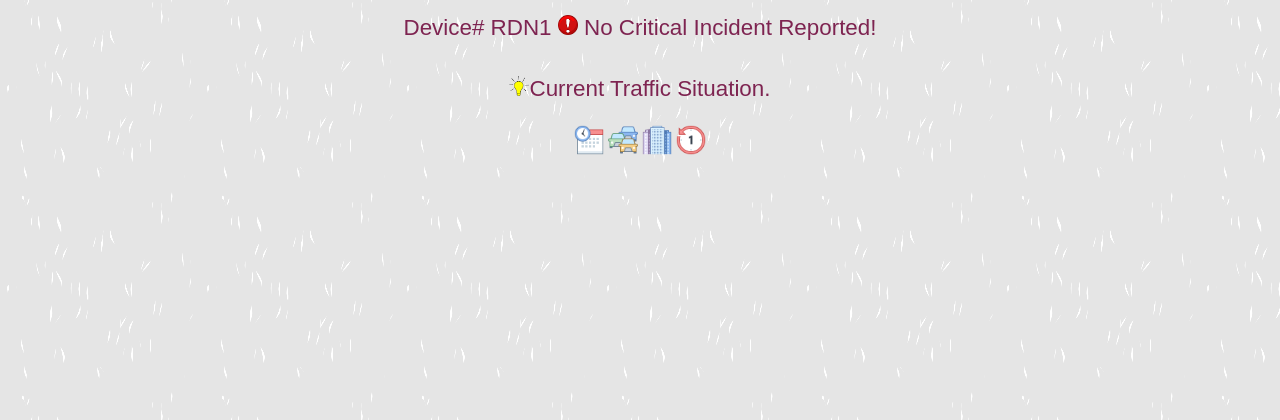
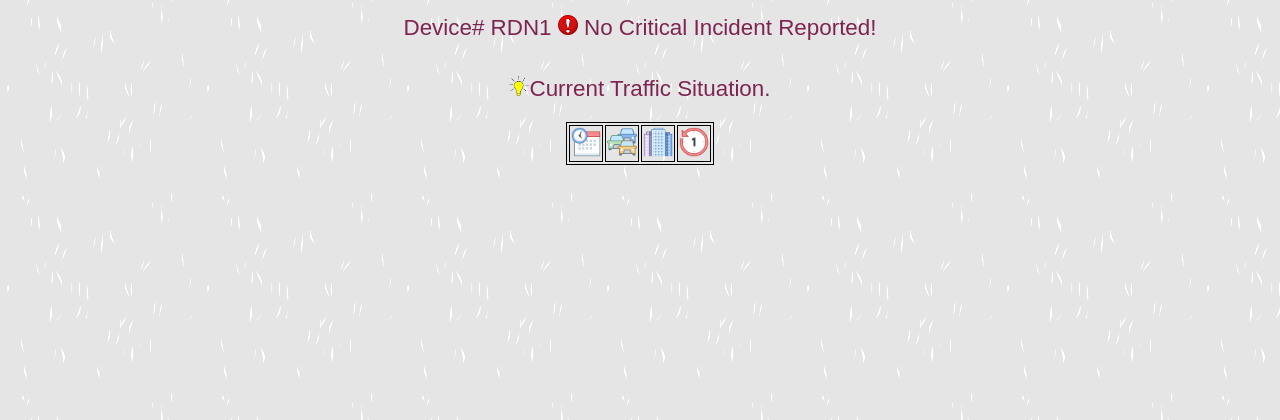
Before and after one commit to srijonmandal1/RODAN, a Flask app: page / in a window 1280 px wide. Shown: the part 210-630 px from the top of the page. Run offline with Flask 2, Linux system fonts and the light colour scheme; data that the repository does not hold is empty; some libraries are stand-ins or nearby versions.

Commit message:
add border to table

```diff
--- a/static/style/style.css
+++ b/static/style/style.css
@@ -104,6 +104,10 @@ ol li {
 #header {
   background: transparent;
   height: 202px;
+}
+
+table, th, td {
+  border: 1px solid black;
 }
 
 #logo {
```
Also changed, not shown: 1 other file.
